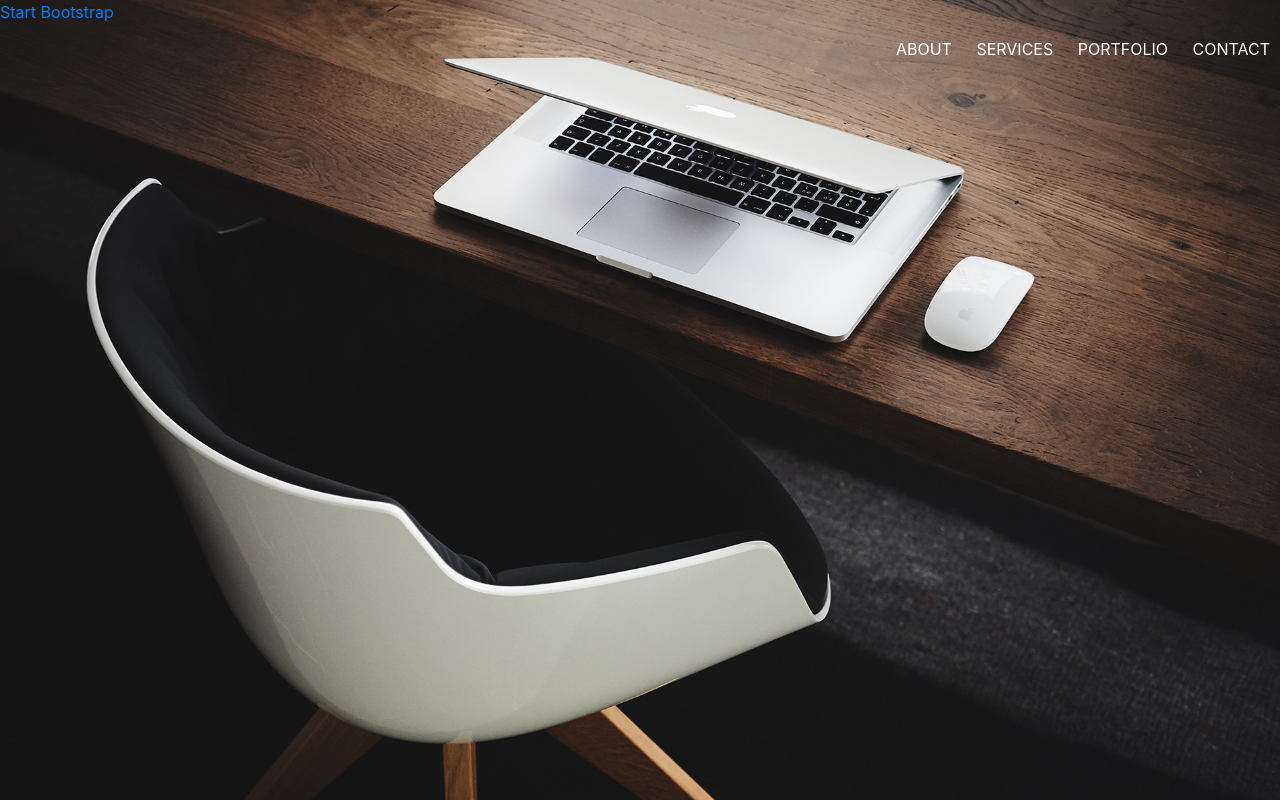
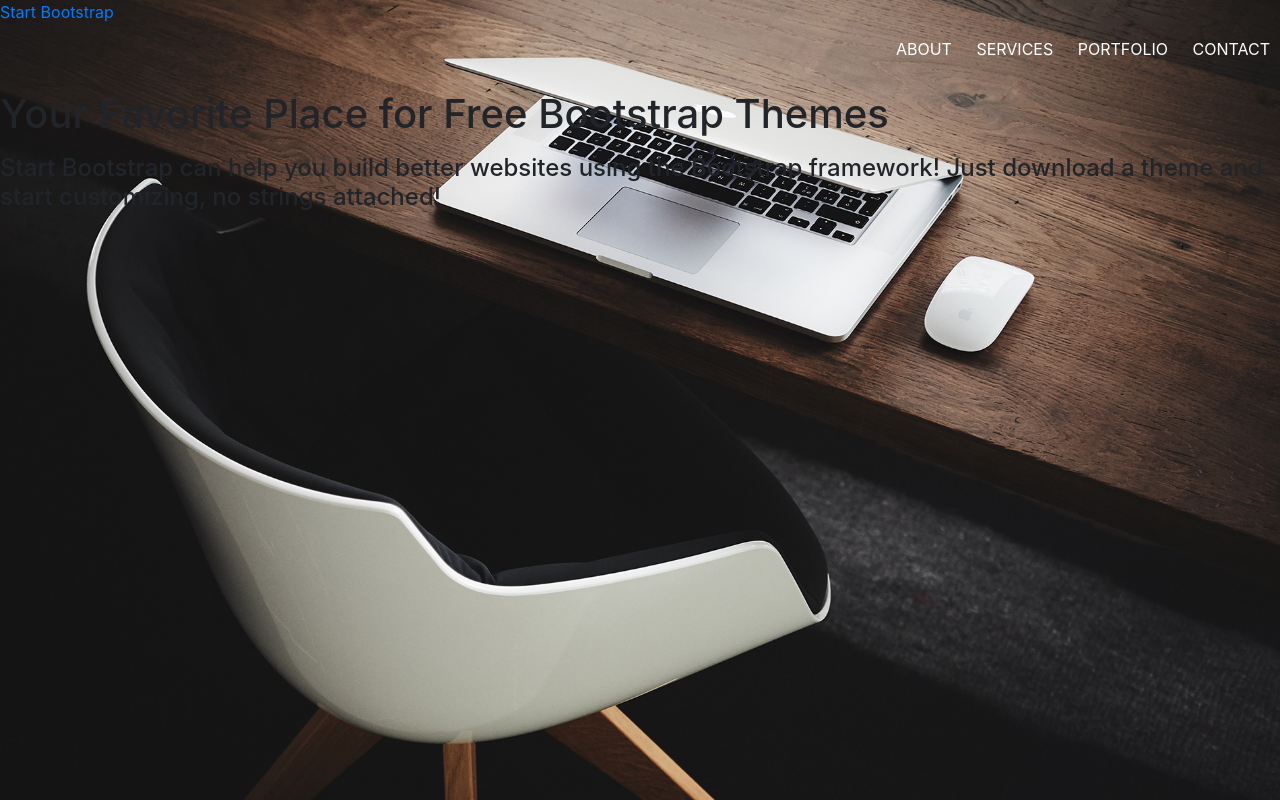
Before and after one commit to sujith-jeewantha/learning-project-2, a plain HTML site: page index.html in a window 1280 px wide. Drawn offline with nearby package versions, Linux system fonts and the light colour scheme.

Commit message:
content div

```diff
--- a/index.html
+++ b/index.html
@@ -24,7 +24,10 @@
           </ul>
         </div>
       </nav>
-
+      <div class="content">
+        <h1>Your Favorite Place for Free Bootstrap Themes</h1>
+        <p><h4>Start Bootstrap can help you build better websites using the Bootstrap framework! Just download a theme and start customizing, no strings attached!</h4></p>
+      </div>
 
     </section>
 
```
